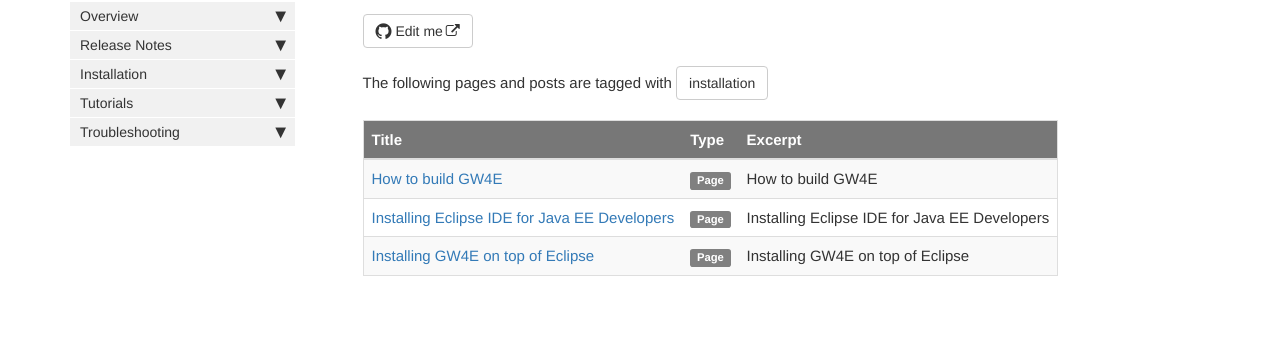
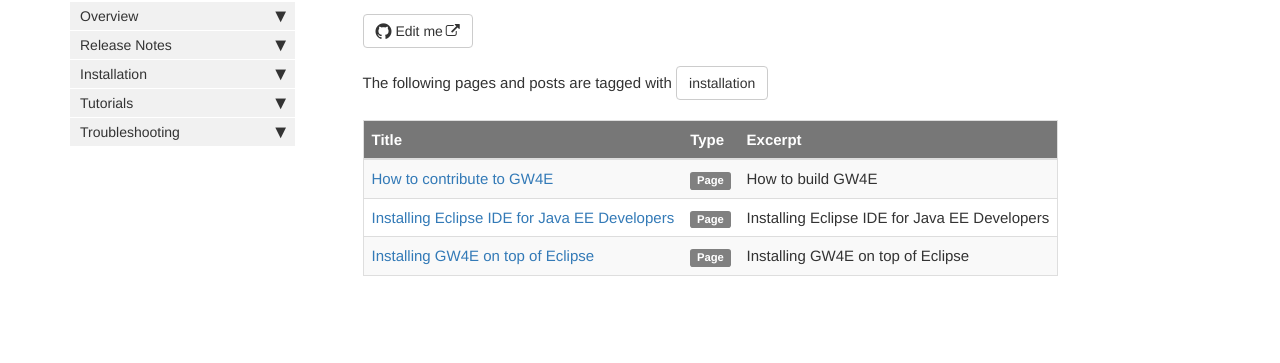
Before and after one commit to gw4e/gw4e.github.io, a Jekyll site: the page built from pages/tags/tag_installation.md, in a window 1280 px wide. Shown: the part 147-510 px from the top of the page. Built offline with Jekyll 4.4.1, drawn with Linux system fonts in a browser that asks for light colours; nearby versions of some CDN libraries; comment, search, counter and statistics services are not loaded.

Commit message:
Fix title

```diff
--- a/pages/mydoc/mydoc_contributing.md
+++ b/pages/mydoc/mydoc_contributing.md
@@ -1,5 +1,5 @@
 ---
-title: How to build GW4E
+title: How to contribute to GW4E
 tags: [build,installation]
 keywords: how to, build, graphwalker, Eclipse plugin, GraphWalker Eclipse Plugin
 summary: "How to build GW4E"
@@ -7,6 +7,8 @@ sidebar: mydoc_sidebar
 permalink: mydoc_contributing.html
 folder: mydoc
 ---
+
+You will contribute with Git tooling.
 
 ## Pre-install requirements
  * Install Java JDK 8
```
